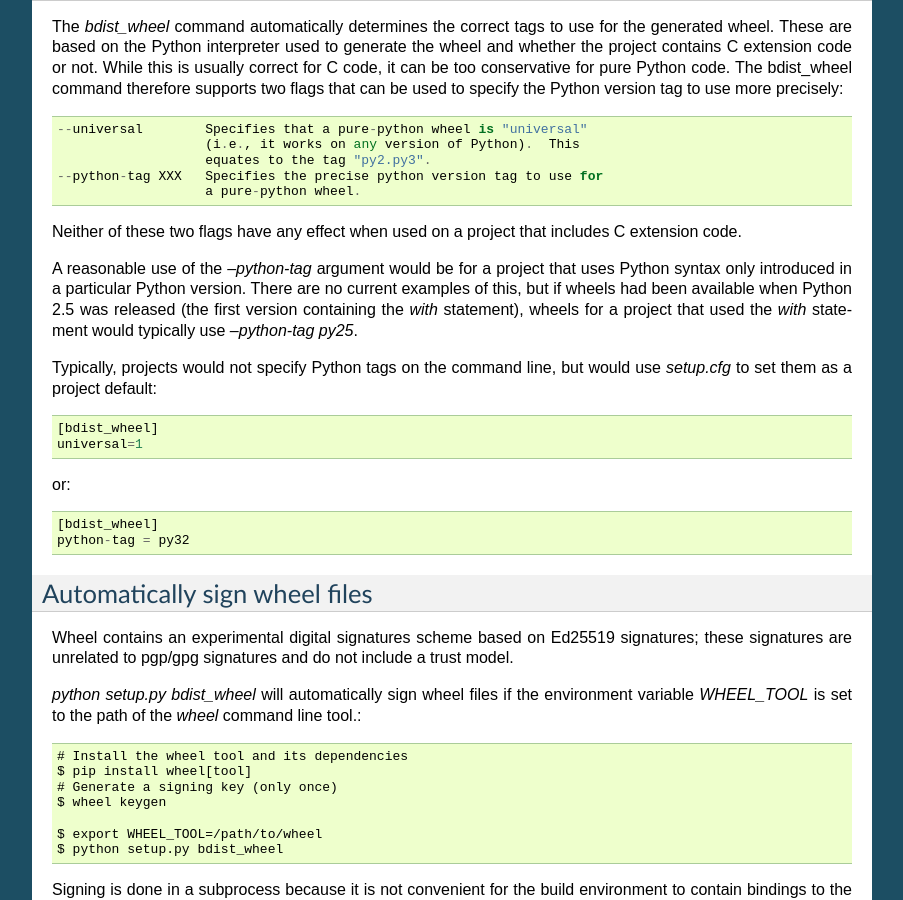
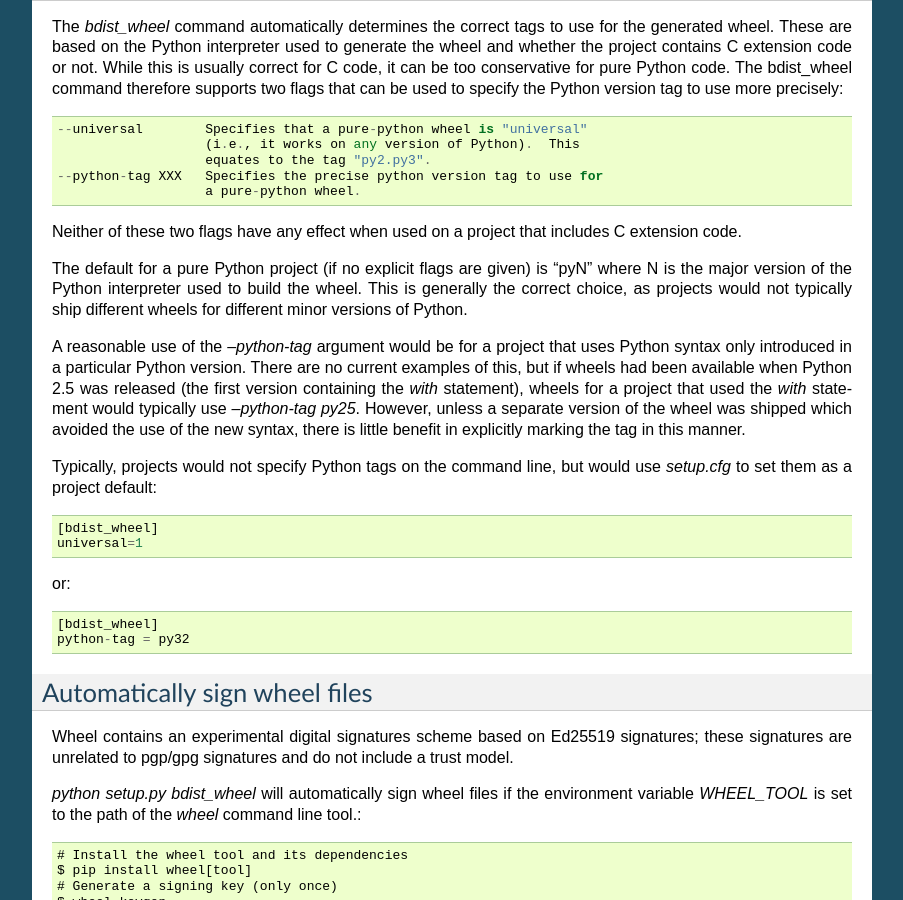
Before and after one commit to pypa/wheel, a Sphinx documentation site: the page built from docs/index.rst, in a window 1280 px wide and 900 px high, scrolled down 2119 px. Shown: the whole window, without its empty margins (198-1101 px from the left). Built offline with Sphinx 7.4.7, drawn with Linux system fonts in a browser that asks for light colours.

Commit message:
Added some extra documentation for the --python-tag option (in prticular, the default value)

```diff
--- a/CHANGES.txt
+++ b/CHANGES.txt
@@ -1,3 +1,9 @@
+0.24.0
+======
+- The python tag used for pure-python packages is now .pyN (major version
+  only). This change actually occurred in 0.23.0 when the --python-tag
+  option was added, but was not explicitly mentioned in the changelog then.
+
 0.23.0
 ======
 - Compatibiltiy tag flags added to the bdist_wheel command
--- a/docs/index.rst
+++ b/docs/index.rst
@@ -115,11 +115,19 @@ used to specify the Python version tag to use more precisely::
 Neither of these two flags have any effect when used on a project that includes
 C extension code.
 
+The default for a pure Python project (if no explicit flags are given) is "pyN"
+where N is the major version of the Python interpreter used to build the wheel.
+This is generally the correct choice, as projects would not typically ship
+different wheels for different minor versions of Python.
+
 A reasonable use of the `--python-tag` argument would be for a project that
 uses Python syntax only introduced in a particular Python version.  There are
 no current examples of this, but if wheels had been available when Python 2.5
 was released (the first version containing the `with` statement), wheels for a
 project that used the `with` statement would typically use `--python-tag py25`.
+However, unless a separate version of the wheel was shipped which avoided the
+use of the new syntax, there is little benefit in explicitly marking the tag in
+this manner.
 
 Typically, projects would not specify Python tags on the command line, but
 would use `setup.cfg` to set them as a project default::
```
